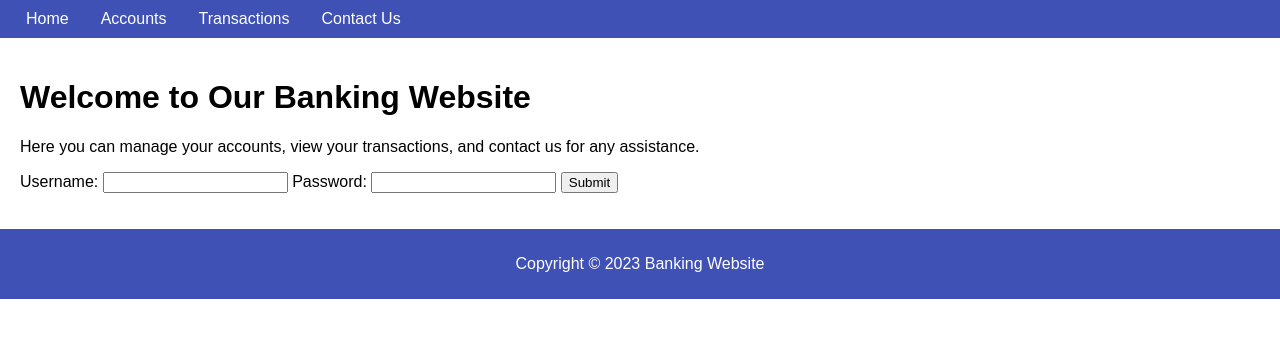
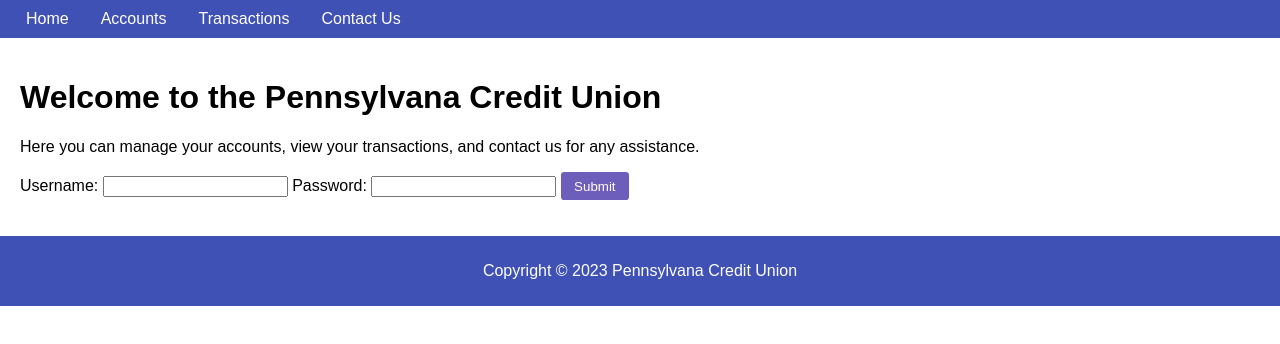
Before and after one commit to bank-of-america12/bank-of-america12.github.io, a plain HTML site: page index.html in a window 1280 px wide. Drawn offline with Linux system fonts and the light colour scheme.

Commit message:
Update index.html

```diff
--- a/index.html
+++ b/index.html
@@ -1,7 +1,8 @@
 <html><head>
   <title>Banking Website</title> <link rel="stylesheet" href="style.css">
-</head>
-<body>
+<style type="text/css"></style></head>
+<body data-new-gr-c-s-check-loaded="14.1093.0" data-gr-ext-installed="">
+    <div id="abstract-design"></div>
 
   <header>
     <nav>
@@ -14,14 +15,15 @@
     </nav>
   </header>
   <main>
-    <h1>Welcome to Our Banking Website</h1>
+
+    <h1>Welcome to the Pennsylvana Credit Union</h1>
     <p>Here you can manage your accounts, view your transactions, and contact us for any assistance.</p>
     <form>
   <label for="Username">Username:</label>
   <input type="text" id="user" name="Username">
     <label for="password">Password:</label>
   <input type="password" id="password" name="password">
-  <button type="button" onclick="checkPassword()">Submit</button>
+  <button type="button" onclick="checkPassword()" id="primary-button">Submit</button>
 </form>
 <script>function checkPassword() {
   var password = document.getElementById("password").value;
@@ -34,8 +36,9 @@
 </script>
   </main>
   <footer>
-    <p>Copyright © 2023 Banking Website</p>
+    <p>Copyright © 2023 Pennsylvana Credit Union</p>
   </footer>
 
 
-</body></html>
+
+<grammarly-desktop-integration data-grammarly-shadow-root="true"></grammarly-desktop-integration></body></html>
```
